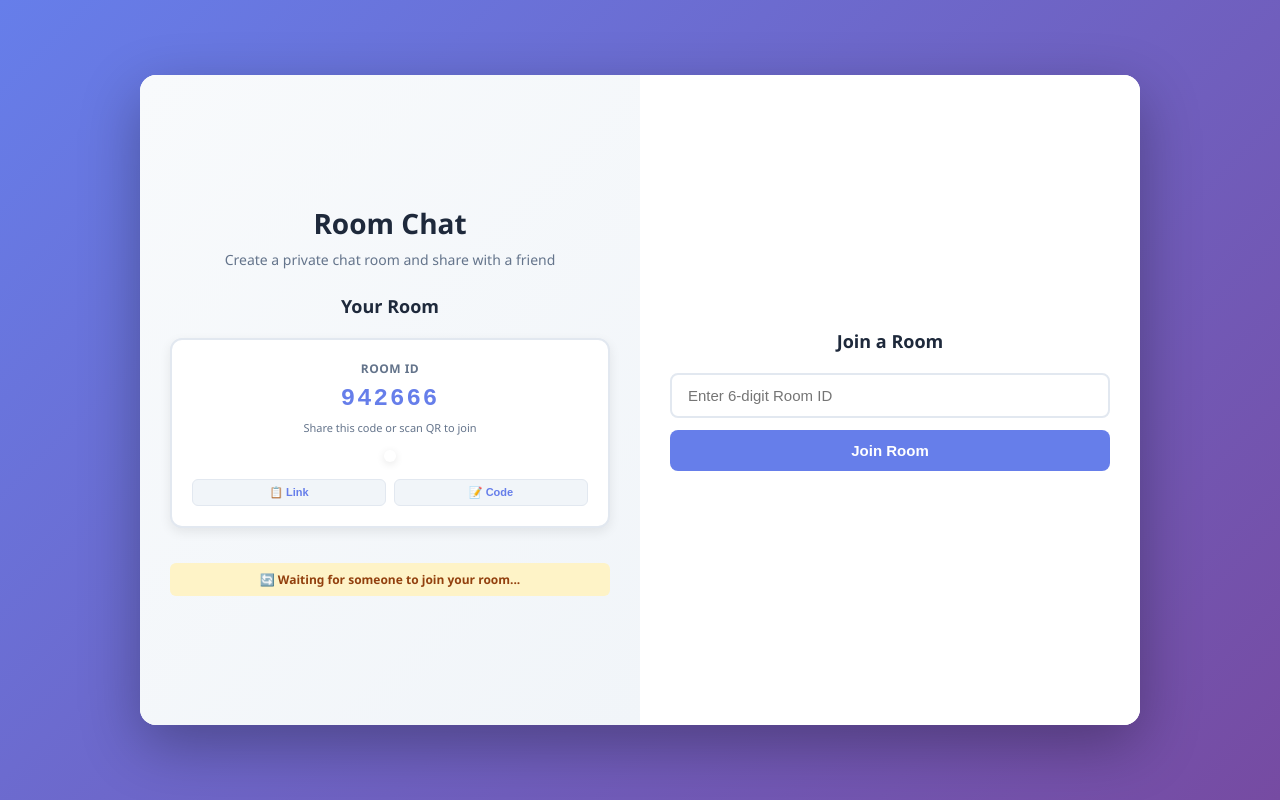
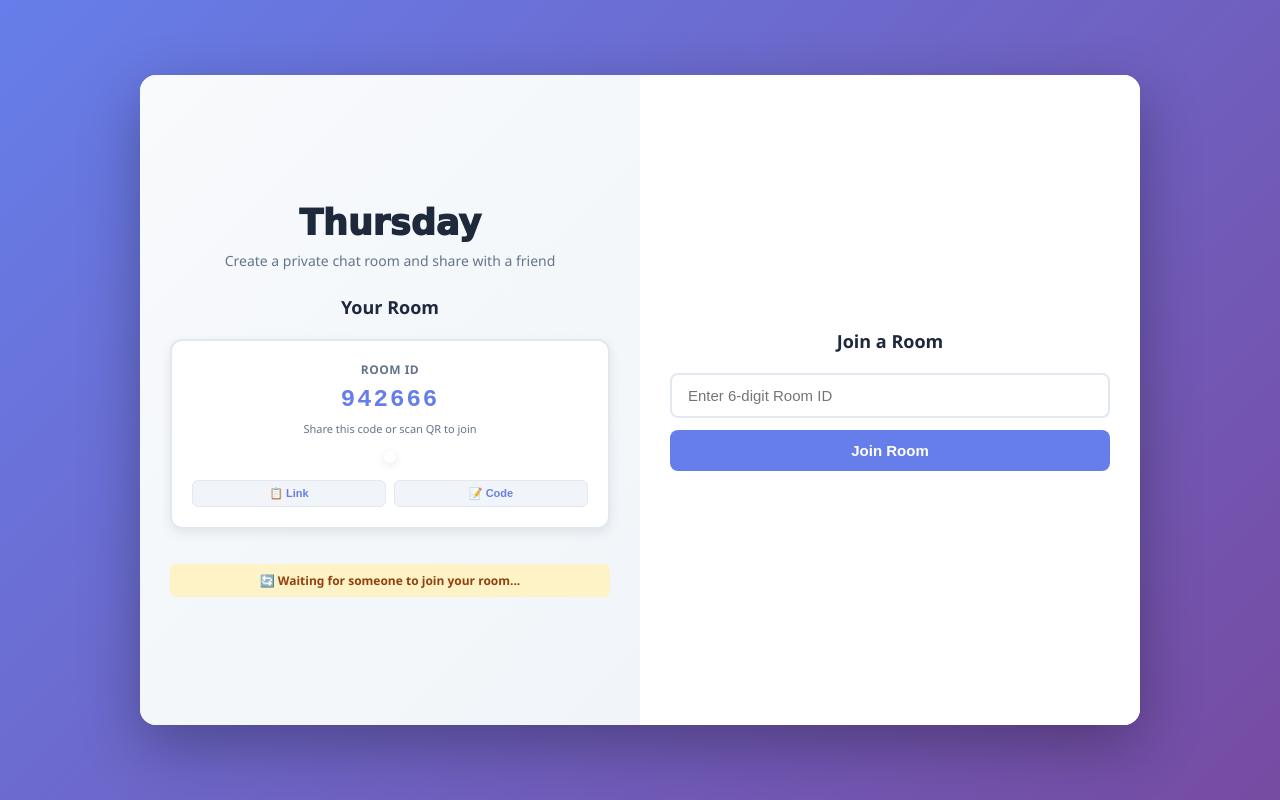
Before and after one commit to shrvn12/Thursday, a website: page index.html in a window 1280 px wide. Drawn offline with nearby package versions, Linux system fonts and the light colour scheme; a script that the page names is missing.

Commit message:
minor changes

```diff
--- a/index.html
+++ b/index.html
@@ -3,7 +3,11 @@
 
 <head>
     <meta charset="UTF-8">
-    <title>Room Chat - Join</title>
+    <link rel="preconnect" href="https://fonts.googleapis.com">
+    <link rel="preconnect" href="https://fonts.gstatic.com" crossorigin>
+    <link rel="icon" type="image/png" href="/favicon.svg">
+    <link href="https://fonts.googleapis.com/css2?family=Permanent+Marker&family=Quicksand:wght@300..700&display=swap" rel="stylesheet">
+    <title>Thursday - Join</title>
     <style>
         * {
             box-sizing: border-box;
@@ -52,8 +56,9 @@
         }
 
         .app-title {
-            font-size: 28px;
-            font-weight: 800;
+            font-family: Great Vibes, cursive;
+            font-size: 35px;
+            font-weight: 1000;
             color: #1e293b;
             margin: 0 0 8px 0;
             text-align: center;
@@ -236,7 +241,7 @@
     <div class="main-container">
         <!-- Left Panel - Create/Host Room -->
         <div class="left-panel">
-            <h1 class="app-title">Room Chat</h1>
+            <h1 class="app-title"; font-style="normal">Thursday</h1>
             <p class="app-subtitle">Create a private chat room and share with a friend</p>
 
             <div class="panel-title">Your Room</div>
```
Also changed, not shown: favicon.svg (added).
